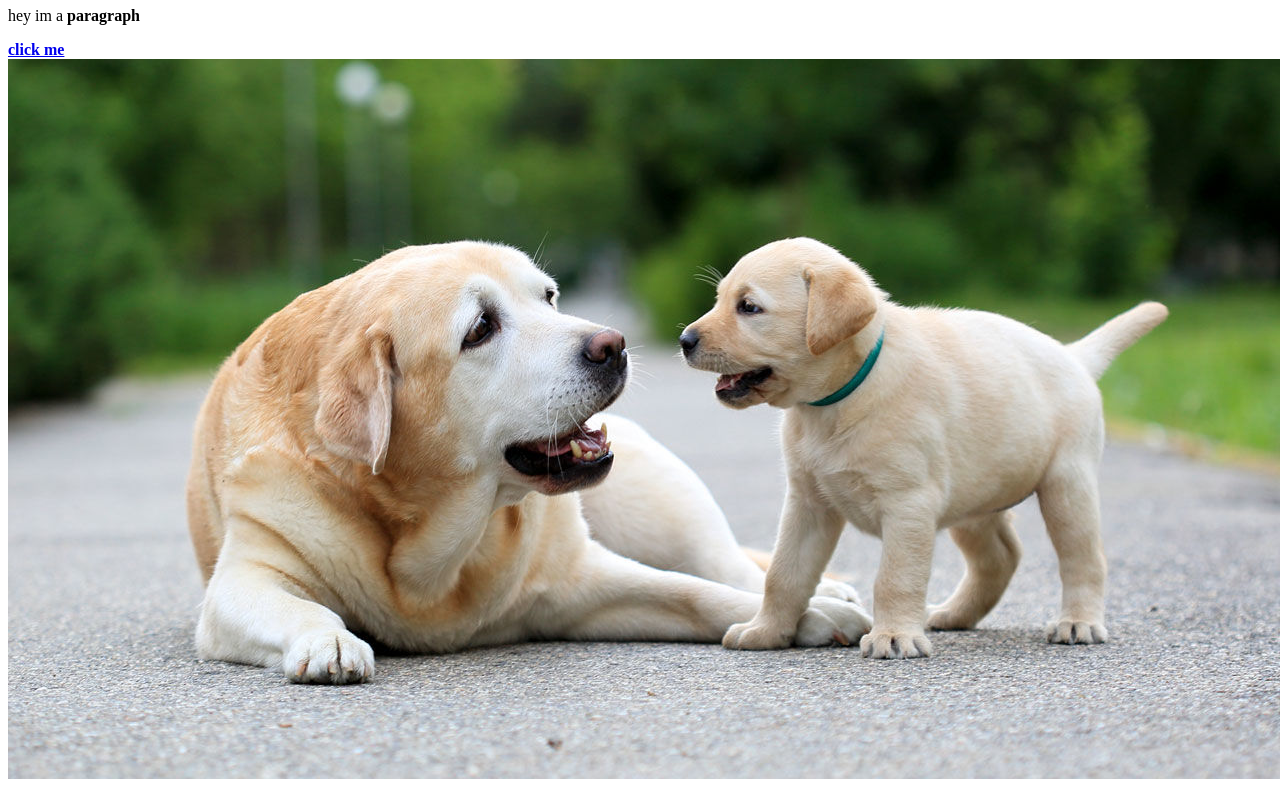
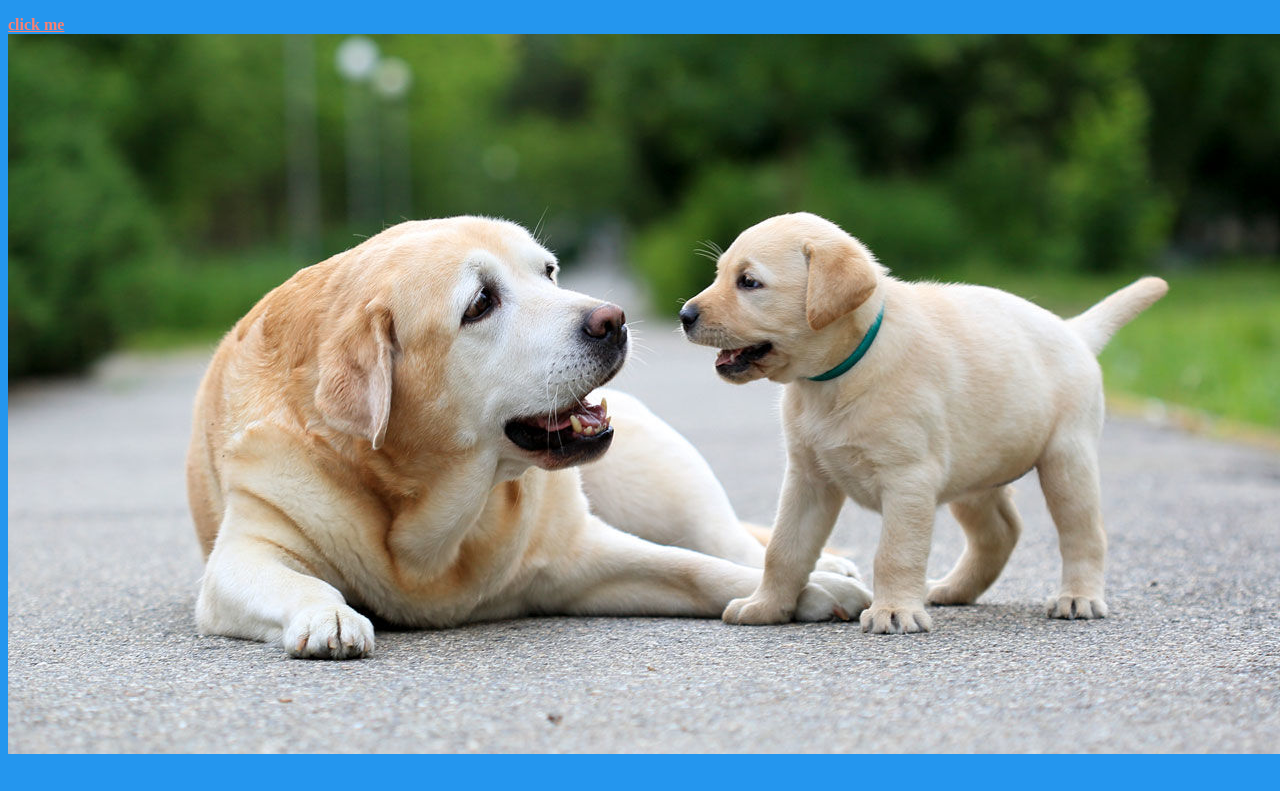
Before and after one commit to JackR2020/Cartoon-hero, a plain HTML site: page Hero.html in a window 1280 px wide. Shown: the part 73-864 px from the top of the page. After the commit the page ends 839 px from the top, so only its background shows below. Drawn offline with Linux system fonts and the light colour scheme.

Commit message:
added css

```diff
--- /dev/null
+++ b/CSS/test.css
@@ -0,0 +1,4 @@
+body {background-color:#2496ee;}
+.intro { font-size: 20px; color: white;
+}
+.link{color: salmon;}
--- a/Hero.html
+++ b/Hero.html
@@ -1,12 +1,13 @@
 <!DOCTYPE HTML>
 <html>
+<link rel="stylesheet" type="text/css" href="css/test.css">
 <head>
-	<title>Testpage</title>
+	<title>Learning HTML</title>
 </head>
-<body>
+<body
 	<h1> lol</h1>
-	<p>hey im a <b>paragraph<b></p>
-	<a href="https://google.com" target="_blank" title="Google" >click me</a>
+	<p class="intro">hey im a <b>paragraph<b></p>
+	<a class="link" href="https://google.com" target="_blank" title="Google" ><b>click me<b> </a>
 	<img src="img/dog.jpeg">
 </body>
 </html>
```
Also changed, not shown: styletest.html (added, +16 -0 lines).
